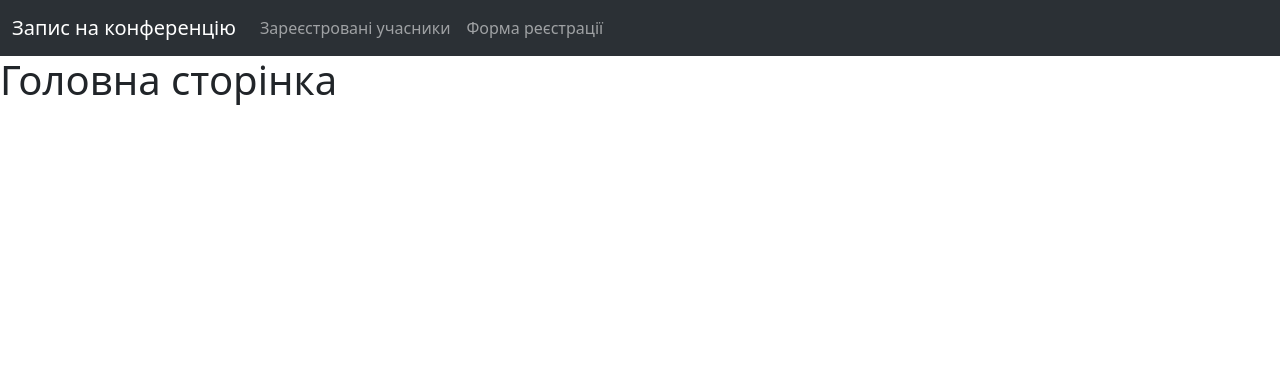
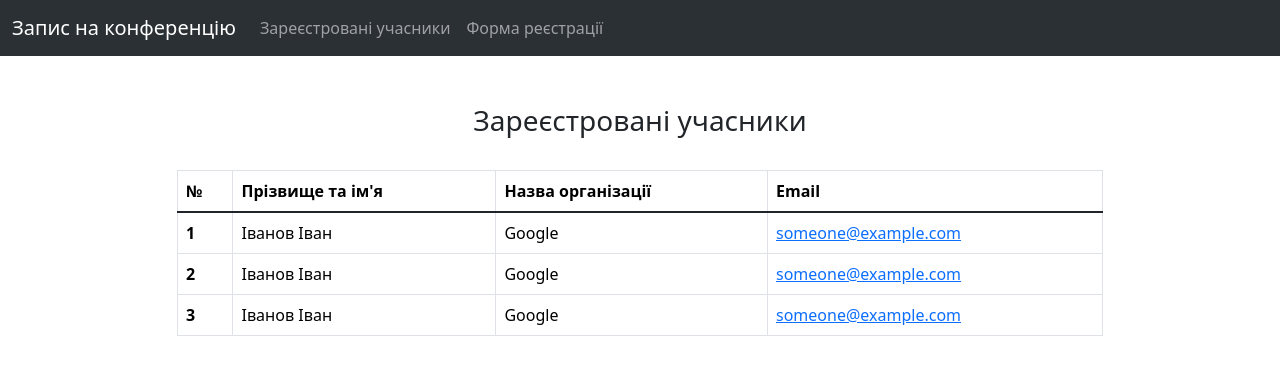
Before and after one commit to goldenhomas87/ConferenceRegistration, a PHP site: page / in a window 1280 px wide. Shown: the top 375 px of the page. Run offline with PHP 8.4, Linux system fonts and the light colour scheme.

Commit message:
Додана сторінка зі списком зареєстрованих учасників

```diff
--- a/views/formView.php
+++ b/views/formView.php
@@ -46,7 +46,7 @@
                             <input type="email" class="form-control" name="email" id="formEmail" placeholder="Вкажіть ваш email" required>
                         </div>
                         <div class="text-center">
-                            <button type="submit" class="btn btn-dark">Зареєструватись</button>
+                            <button type="submit" class="btn btn-primary">Зареєструватись</button>
                         </div>
                     </form>
                 </div>
--- a/views/homeView.php
+++ b/views/homeView.php
@@ -1 +1,47 @@
-<h1>Головна сторінка</h1>
+<div class="container mt-5">
+    <div class="row">
+        <div class="col-12 text-center">
+            <h3>Зареєстровані учасники</h1>
+        </div>
+    </div>
+    <div class="row d-flex justify-content-center mt-4">
+        <div class="col-md-10">
+            <table class="table table-hover table-bordered">
+                <thead>
+                    <tr>
+                        <th scope="col">№</th>
+                        <th scope="col">Прізвище та ім'я</th>
+                        <th scope="col">Назва організації</th>
+                        <th scope="col">Email</th>
+                    </tr>
+                </thead>
+                <tbody class="table-group-divider">
+                    <tr>
+                        <th scope="row">1</th>
+                        <td>Іванов Іван</td>
+                        <td>Google</td>
+                        <td>
+                            <a href="mailto:someone@example.com">someone@example.com</a>
+                        </td>
+                    </tr>
+                    <tr>
+                        <th scope="row">2</th>
+                        <td>Іванов Іван</td>
+                        <td>Google</td>
+                        <td>
+                            <a href="mailto:someone@example.com">someone@example.com</a>
+                        </td>
+                    </tr>
+                    <tr>
+                        <th scope="row">3</th>
+                        <td>Іванов Іван</td>
+                        <td>Google</td>
+                        <td>
+                            <a href="mailto:someone@example.com">someone@example.com</a>
+                        </td>
+                    </tr>
+                </tbody>
+            </table>
+        </div>
+    </div>
+</div>
--- a/views/templateView.php
+++ b/views/templateView.php
@@ -16,7 +16,7 @@
             <div class="collapse navbar-collapse" id="navbarNavDropdown">
                 <ul class="navbar-nav">
                     <li class="nav-item">
-                        <a class="nav-link" href="#">Зареєстровані учасники</a>
+                        <a class="nav-link" href="/ConferenceRegistration/home/index">Зареєстровані учасники</a>
                     </li>
                     <li class="nav-item">
                         <a class="nav-link" href="/ConferenceRegistration/form/index">Форма реєстрації</a>
```
